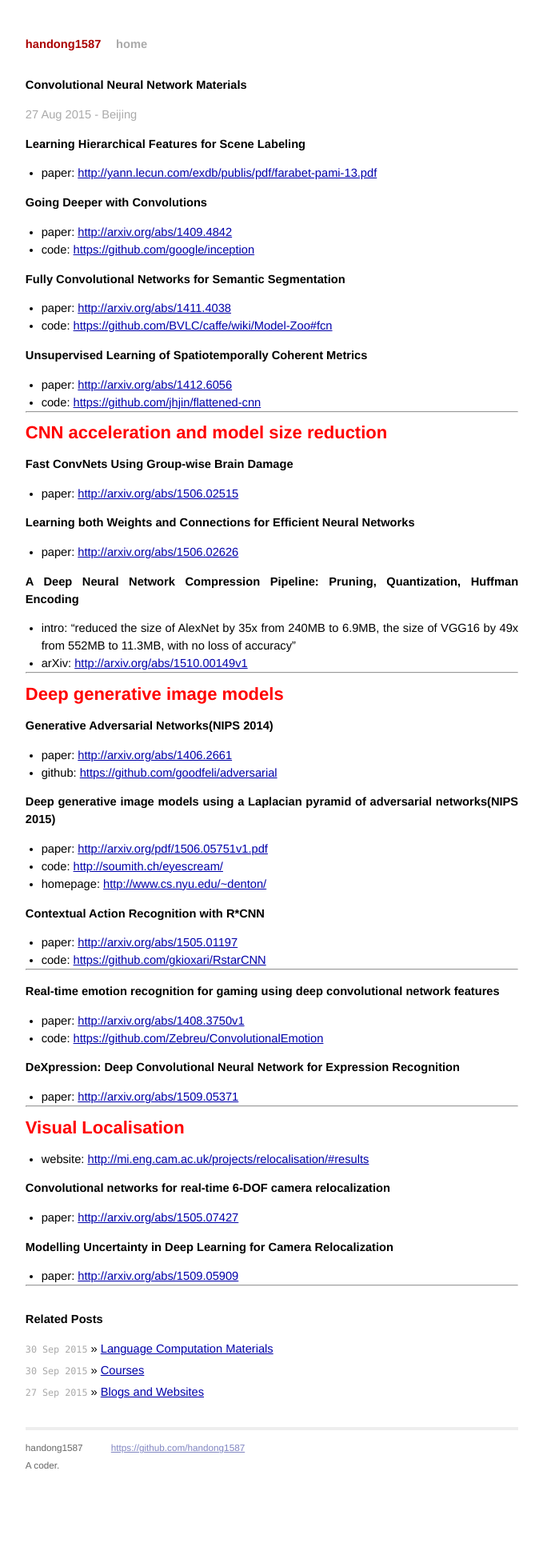
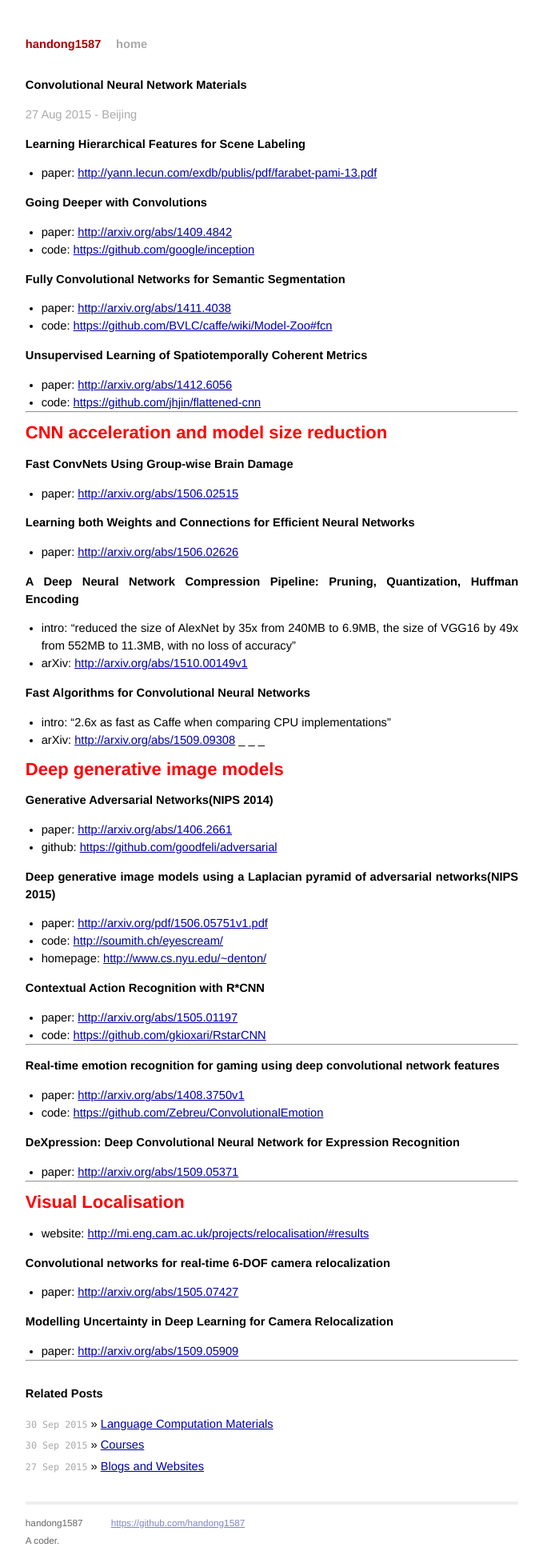
Before and after one commit to handong1587/handong1587.github.io, a Jekyll site: the page built from _posts/deep_learning/2015-08-27-cnn-materials.md, in a window 1280 px wide. Shown: the whole page at 80% size, without its empty margins (300-979 px from the left). Built offline with Jekyll 4.4.1, drawn with Linux system fonts in a browser that asks for light colours; Markdown is read by kramdown in place of the engine named in the settings; comment, search, counter and statistics services are not loaded; before the commit the page ends 1855 px from its top, so only the background shows below that.

Commit message:
update md

```diff
--- a/_posts/deep_learning/2015-08-27-cnn-materials.md
+++ b/_posts/deep_learning/2015-08-27-cnn-materials.md
@@ -47,6 +47,10 @@ CNN acceleration and model size reduction
 - intro: "reduced the size of AlexNet by 35x from 240MB to 6.9MB, the size of VGG16 by 49x from 552MB to 11.3MB, with no loss of accuracy"
 - arXiv: [http://arxiv.org/abs/1510.00149v1](http://arxiv.org/abs/1510.00149v1)
 
+**Fast Algorithms for Convolutional Neural Networks**
+
+- intro: "2.6x as fast as Caffe when comparing CPU implementations"
+- arXiv: [http://arxiv.org/abs/1509.09308](http://arxiv.org/abs/1509.09308)
 _ _ _
 
 <span style="color: red; font-size: 150%; font-weight: bold;">
```
Also changed, not shown: _posts/deep_learning/2015-08-26-nlp-materials.md (+4 -0 lines), _posts/deep_learning/2015-08-26-object-detection-materials.md (+1 -0 lines).
